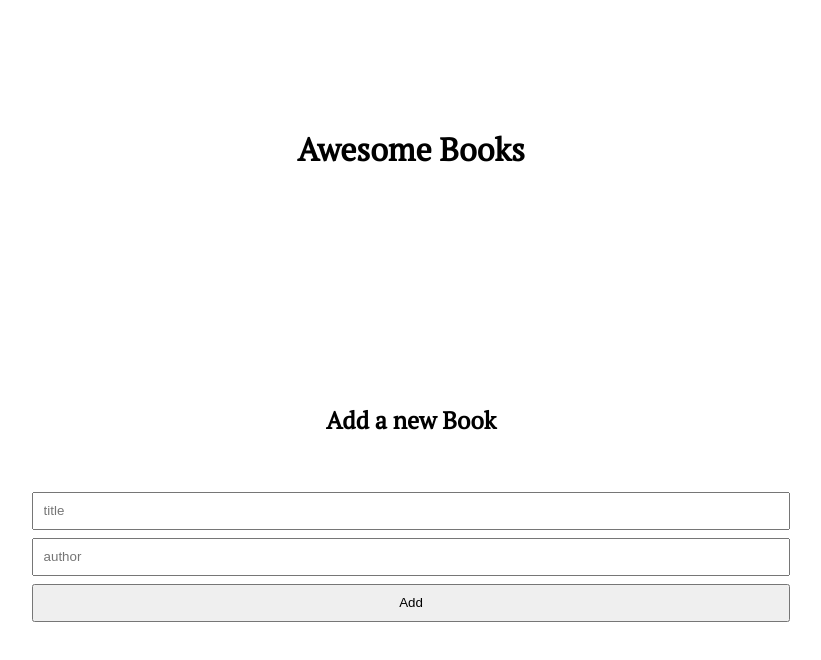
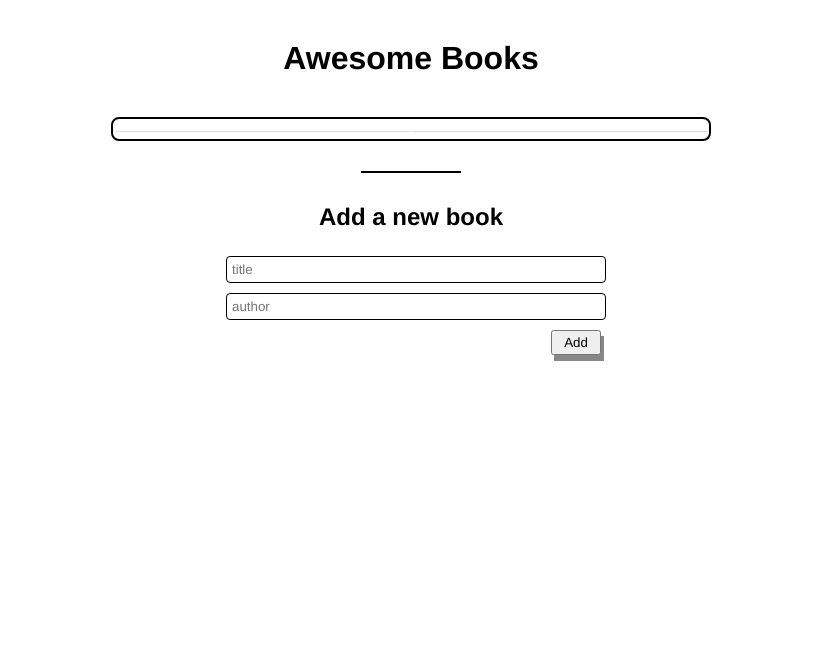
Before and after one commit to jdbs9514/awesome-books, a website: page index.html in a window 1280 px wide. Shown: the whole page, without its empty margins (229-1050 px from the left). Drawn offline with Linux system fonts and the light colour scheme.

Commit message:
add style to css

```diff
--- a/index.html
+++ b/index.html
@@ -1,19 +1,19 @@
 <!DOCTYPE html>
 <html lang="en">
+
 <head>
   <meta charset="UTF-8">
   <meta http-equiv="X-UA-Compatible" content="IE=edge">
   <meta name="viewport" content="width=device-width, initial-scale=1.0">
-    <link rel="preconnect" href="https://fonts.googleapis.com">
-<link rel="preconnect" href="https://fonts.gstatic.com" crossorigin>
-<link href="https://fonts.googleapis.com/css2?family=PT+Serif&display=swap" rel="stylesheet">
-<link rel="stylesheet" href="./style.css">
   <title>Awesome Books</title>
+  <link rel="stylesheet" href="style.css">
 </head>
+
 <body>
   <header>
     <h1 class="title">Awesome Books</h1>
   </header>
+  <main>
     <table id="table" class="table">
       <thead>
         <tr>
@@ -26,12 +26,15 @@
         <!-- elements created with JS -->
       </tbody>
     </table>
+    <div></div>
+    <h2>Add a new book</h2>
     <form class="form" action="#">
-        <h2 class="form-title">Add a new Book</h2>
-        <input id="book" type="text" placeholder="title" class="book-title">
-        <input id="author" type="text" placeholder="author" class="author-title">
+      <input id="book" type="text" placeholder="title" class="book-title" required>
+      <input id="author" type="text" placeholder="author" class="author-title" required>
       <button id="button" type="button" class="add">Add</button>
     </form>
+  </main>
   <script src="class.js"></script>
 </body>
+
 </html>
--- a/style.css
+++ b/style.css
@@ -2,50 +2,76 @@
   margin: 0;
   padding: 0;
   box-sizing: border-box;
+  font-family: 'Franklin Gothic Medium', 'Arial Narrow', Arial, sans-serif;
 }
 
-body {
-  font-family: 'PT Serif', serif;
+h1 {
+  text-align: center;
+  padding: 40px;
 }
 
-.title {
+h2 {
+  text-align: center;
+  margin: 10px;
+  margin-top: 30px;
+}
+
+main {
   display: flex;
+  flex-direction: column;
   justify-content: center;
-  margin-top: 10%;
+  align-items: center;
+  padding-bottom: 40px;
+}
+
+.table {
+  border: 2px solid black;
+  text-align: justify;
+  width: 60%;
+  max-width: 600px;
+  padding-bottom: 5px;
+  border-radius: 8px;
+}
+
+.table td {
+  padding: 5px;
+  border-bottom: 1px solid #ddd;
+}
+
+tr:nth-child(even) {
+  background-color: #f2f2f2;
+}
+
+div {
+  border-top: 2px solid black;
+  margin-top: 30px;
+  width: 100px;
 }
 
 .form {
   display: flex;
   flex-direction: column;
-  padding: 13%;
-  gap: 0.5rem;
+  justify-content: center;
+  width: 400px;
+  padding: 10px;
 }
 
-.book-title {
-  margin-left: 10%;
-  margin-right: 10%;
-  padding: 1%;
+.book-title,
+.author-title {
+  width: 100%;
+  padding: 5px;
+  margin: 5px;
+  border: 1.5px solid black;
+  border-radius: 4px;
 }
 
-.author-title {
-  margin-left: 10%;
-  margin-right: 10%;
-  padding: 1%;
+button {
+  padding: 3px;
+  box-shadow: 3px 6px #888;
 }
 
 .add {
-  margin-left: 10%;
-  margin-right: 10%;
-  padding: 1%;
+  width: 50px;
+  align-self: flex-end;
+  margin-top: 5px;
 }
-
-.form-title {
-  text-align: center;
-  margin-bottom: 5%;
-}
-
-.table {
-  display: flex;
-  justify-content: center;
-  margin-top: 5%;
-}
```
Lines whose indentation alone changed are shown as unchanged.
